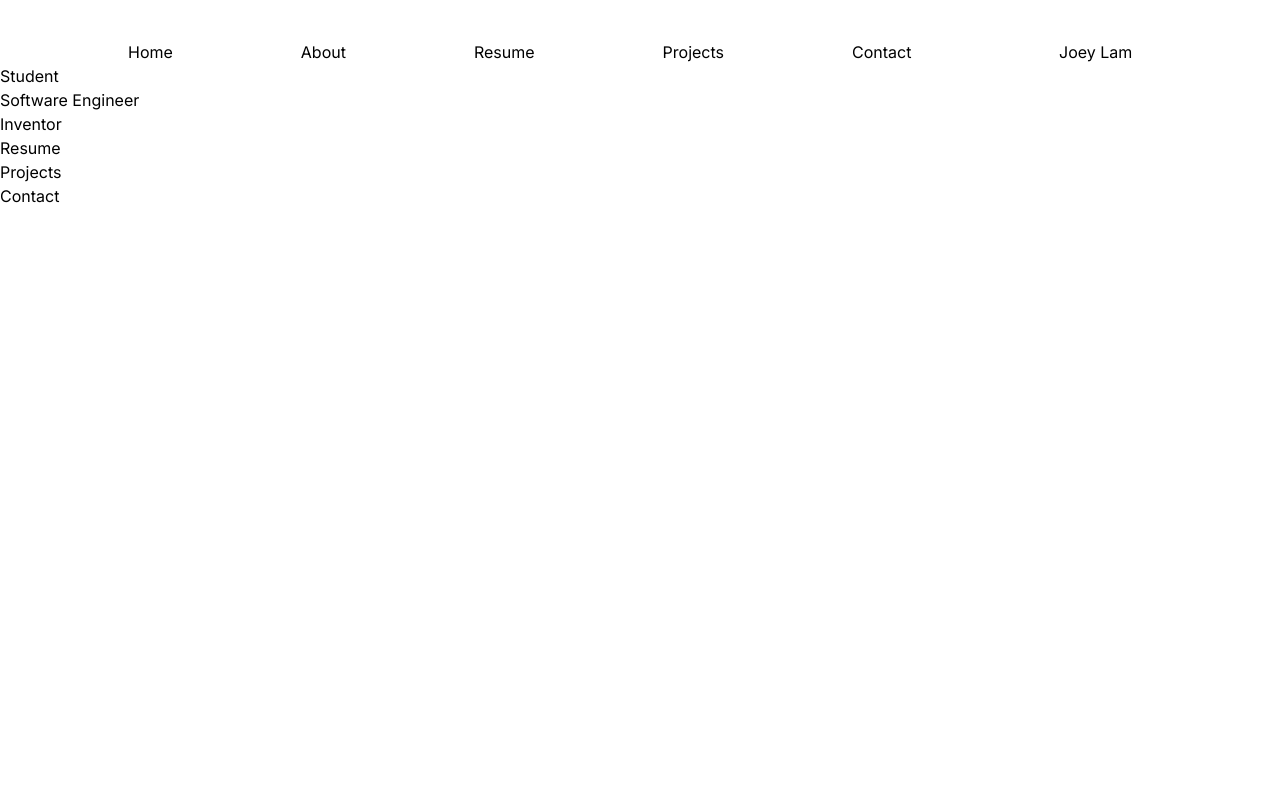
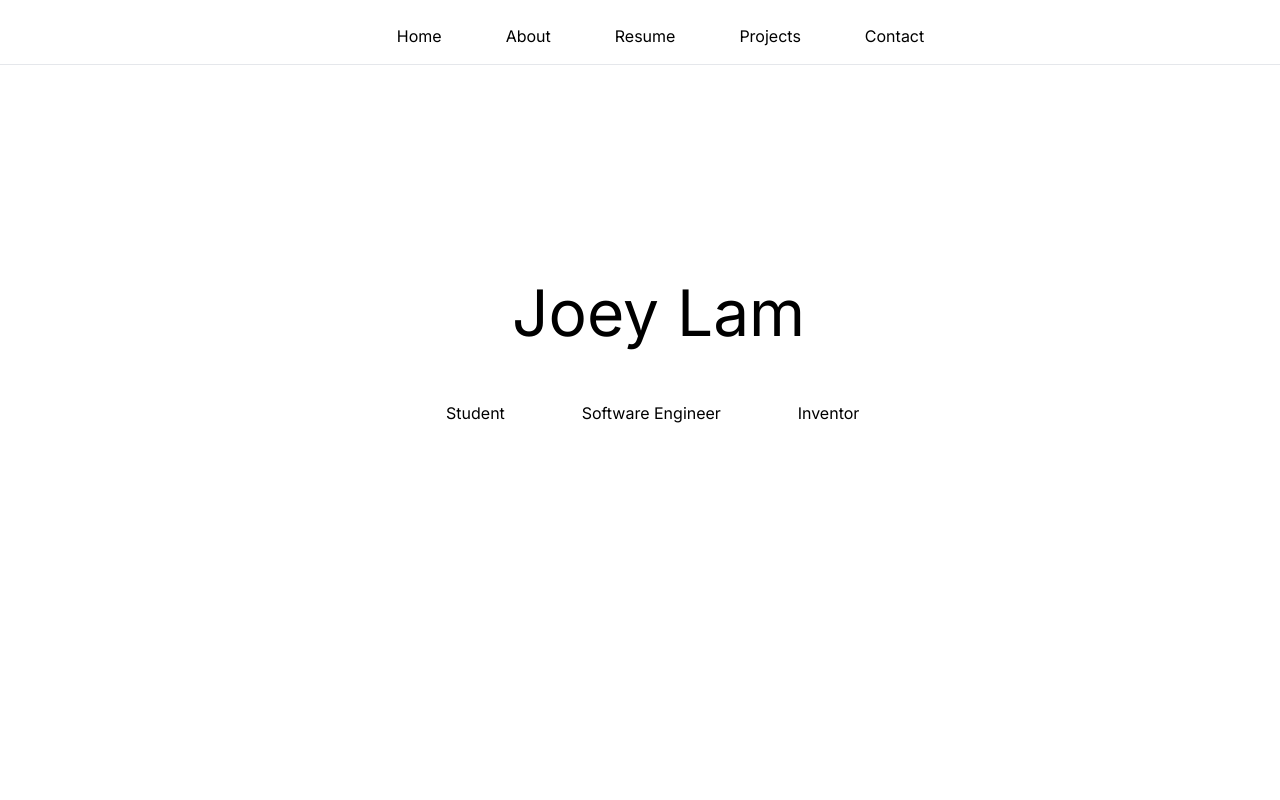
Before and after one commit to joeulam/personal-web-2, a Next.js app: page / in a window 1280 px wide. Shown: the top 800 px of the page. Built offline with nearby package versions, Linux system fonts and the light colour scheme.

Commit message:
Completed the barebones of the website

```diff
--- a/app/globals.css
+++ b/app/globals.css
@@ -1,19 +1,36 @@
 @tailwind base;
 @tailwind components;
 @tailwind utilities;
-
-
+*::-webkit-scrollbar {
+  display: none;
+}
+.header{
+  margin-left: 26vw;
+  margin-right: auto;
+  margin-top: 2vh;
+  margin-bottom: 2vh;
+}
 .header ul{
   list-style-type: none;
 }
 
 .header li{
-  float: left;
-  margin-left: 10vw;
+  margin-left: 5vw;
+  display: inline-block;
+}
+
+
+.sticky{
+  position: sticky;
+  top: 0;
+  padding-top: 1vh;
 }
 
 .Mid{
   display: block;
+  height: 100vh;
+  width: 98vw;
+  margin-top: 25vh;
 }
 
 .Mid div{
@@ -22,7 +39,43 @@
 
 
 .Name{
-  margin-top: 5vh;
   display: block;
+  font-size: 64px;
+  margin-bottom: 5vh;
+  margin-left: 40vw;
+}
+
+
+
+.block{
+  height: 100vh;
+  width: 98vw;
+}
+
+.Descdes{
+  height: 5vh;
+  width: 40vw;
+  margin-left: 32.5%;
+  margin-right: 35%;
+}
+
+.Desc{
+  display: inline-block;
+  margin-left: 3vw;
+  margin-right: 3vw;
+  top: -25px;
+}
+
+.vl{
+  display: inline-block;
+  border-left: 2px solid black;
+  height: 3vh;
+  margin-top: 1vh;
   text-align: center;
+
 }
+
+#Resume{
+  text-align: center;
+  margin-top: 20vh;
+}
--- a/app/page.tsx
+++ b/app/page.tsx
@@ -2,30 +2,40 @@
 export default function Home() {
   return (
     <main>
-        <header className="header">
-          <ul>
-            <li><a>Home</a></li>
-            <li><a>About</a></li>
-            <li><a>Resume</a></li>
-            <li><a>Projects</a></li>
-            <li><a>Contact</a></li>
-          </ul>
-        </header>
+
+      <div className="sticky">
+        <div className="header grid gap-4 content-center">
+            <ul>
+              <li><a href="#Mids">Home</a></li>
+              <li><a href="#About">About</a></li>
+              <li><a href="#Resume">Resume</a></li>
+              <li><a href="#Projects">Projects</a></li>
+              <li><a href="#Contact">Contact</a></li>
+            </ul>
+          </div>
+
+        <hr/>
+      </div>
+      <div id="Mids">
+
+      </div>
 
 
-      <div className="Mid">
-        <div className="Name">
-          Joey Lam
+
+      <div  className="Mid">
+
+        <div >
+          <h1 className="Name">Joey Lam</h1>
         </div>
 
-        <div>
-          <div>
+        <div className="Descdes">
+          <div className="Desc">
             Student
           </div>
-          <div>
+          <div className="Desc">
             Software Engineer
           </div>
-          <div>
+          <div className="Desc">
             Inventor
           </div>
         </div>
@@ -35,14 +45,19 @@ export default function Home() {
 
       </div>
 
-      <div>
-        Resume
+      <div className="block">
+        <h1 id="Resume">Resume</h1>
+      </div>
+      <div id="Projects" className="block">
+        Projects
+      </div>
+      <div id="Contact" className="block">
+        Contact
       </div>
       <div>
-        Projects
-      </div>
-      <div>
-        Contact
+        <footer>
+
+        </footer>
       </div>
     </main>
   )
```
Also changed, not shown: 1 other file (tests, documents, lock files or other folders).
